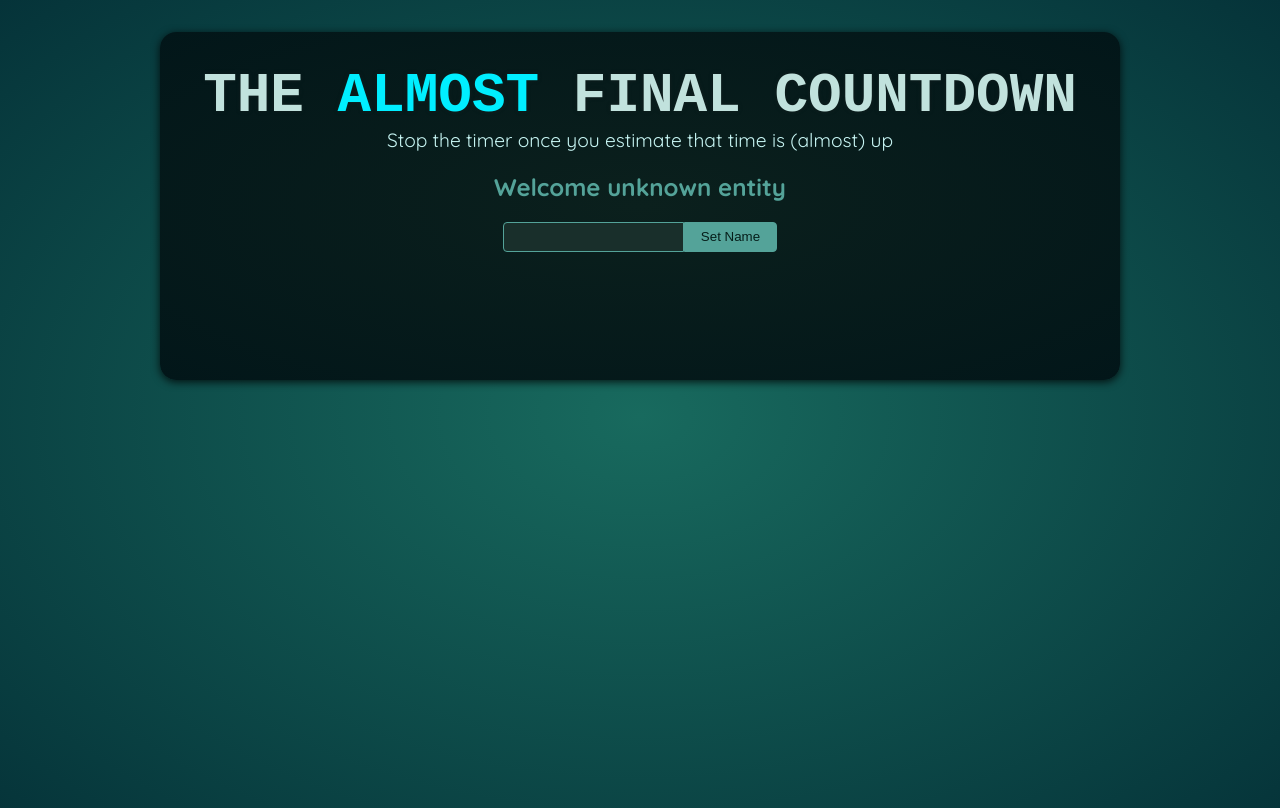
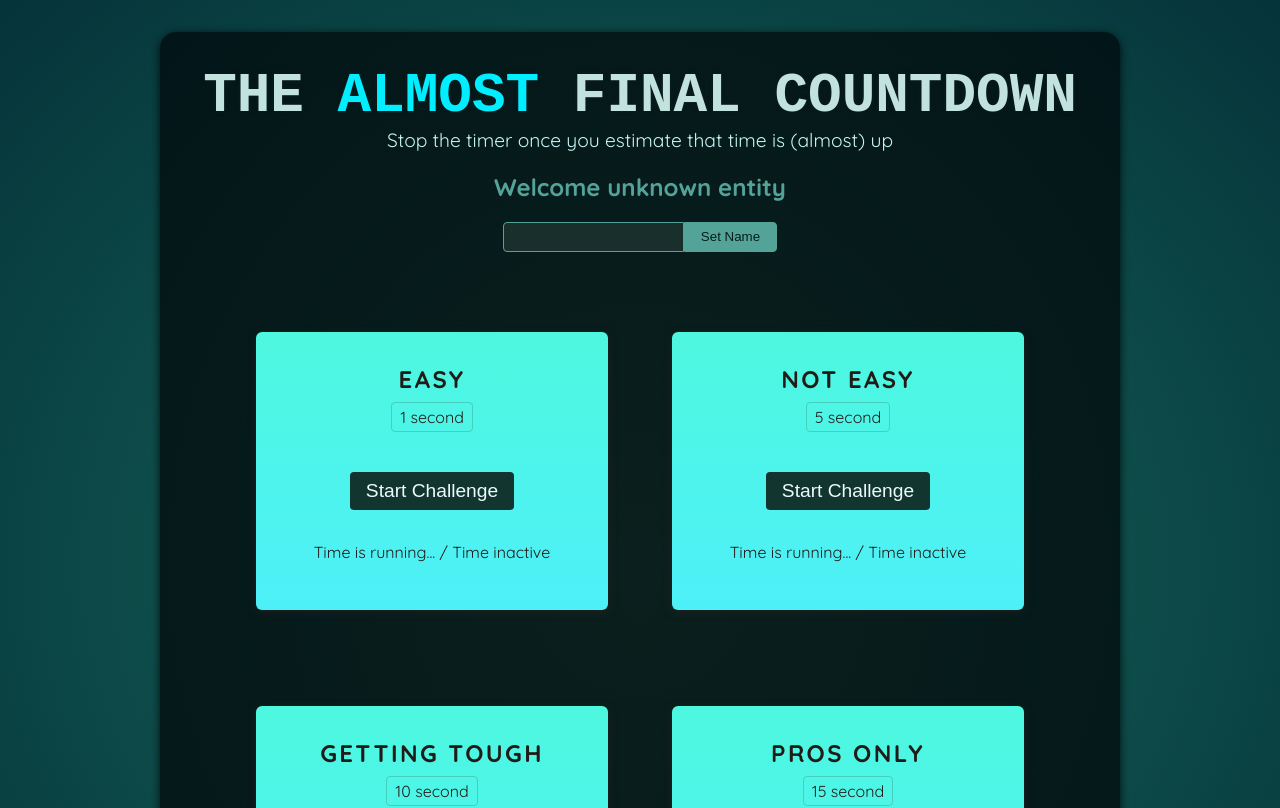
Before and after one commit to RaulSoriaUlibarri/refs-portals_project, a React (Vite) app: page / in a window 1280 px wide. Shown: the top 808 px of the page. Built offline with nearby package versions, Linux system fonts and the light colour scheme; a web font is replaced by a local one.

Commit message:
feature(app): integrate timer challenges into app

```diff
--- a/src/App.jsx
+++ b/src/App.jsx
@@ -1,10 +1,15 @@
-import Player from './components/Player.jsx';
+import { Player, TimerChallenge } from "./components";
 
 function App() {
   return (
     <>
       <Player />
-      <div id="challenges"></div>
+      <div id="challenges">
+        <TimerChallenge title="Easy" targetTime={1} />
+        <TimerChallenge title="Not Easy" targetTime={5} />
+        <TimerChallenge title="Getting tough" targetTime={10} />
+        <TimerChallenge title="Pros only" targetTime={15} />
+      </div>
     </>
   );
 }
```
